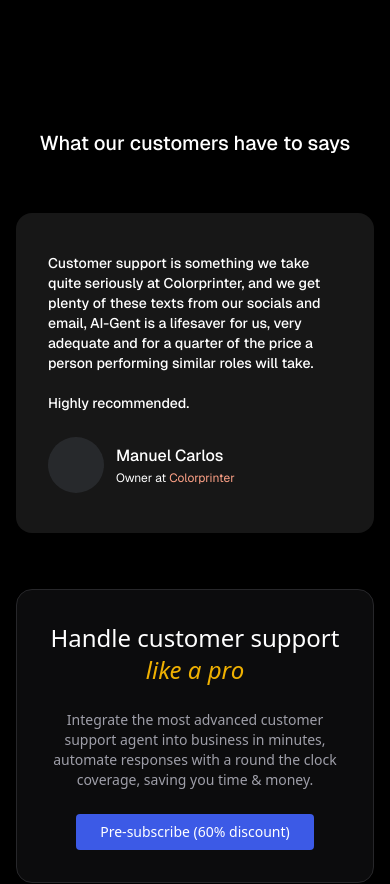
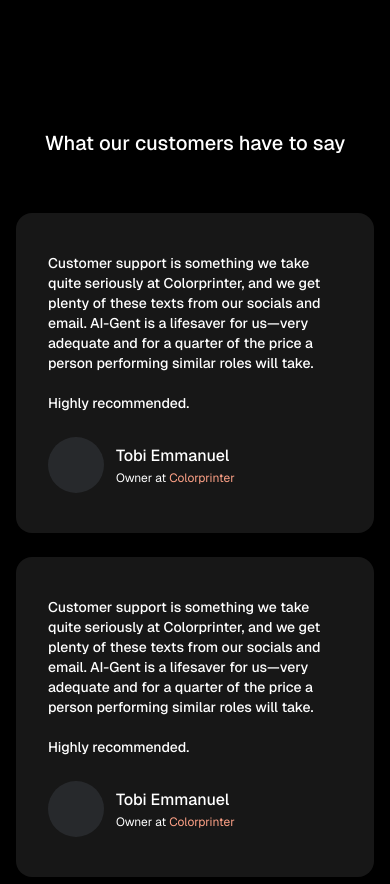
Before and after one commit to Popsabey/tessa-prelauch-webpage, a Next.js app: page / in a window 390 px wide. Shown: the part 3120-4004 px from the top of the page. Built offline with nearby package versions, Linux system fonts and the light colour scheme.

Commit message:
Update WhatOurCustSays.tsx
Re-edited the testimonial blocks to just 3, also disabled theswipper effect.

Hopefully it doesn't break on mobile

```diff
--- a/src/components/common/WhatOurCustSays.tsx
+++ b/src/components/common/WhatOurCustSays.tsx
@@ -1,59 +1,27 @@
-
 "use client"
-import { Swiper, SwiperSlide } from 'swiper/react';
-import 'swiper/css';
-import { Autoplay } from 'swiper/modules';
 
 const WhatOurCustSays = () => {
     return (
         <div className="w-full bg-black justify-center items-center flex flex-col gap-14 lg:my-24 mt-10 py-10">
-            <h1 className="font-normal xl:text-4xl lg:text-3xl md:text-3xl text-xl  font-geist-medieum mx-auto text-white text-center">
-                What our customers have to says
+            <h1 className="font-normal xl:text-4xl lg:text-3xl md:text-3xl text-xl font-geist-medieum mx-auto text-white text-center">
+                What our customers have to say
             </h1>
 
-            <div className="w-full px-4">
-                <Swiper
-                    slidesPerView={1}
-                    spaceBetween={20}
-                    autoplay={{
-                        delay: 2000,
-                        disableOnInteraction: false,
-                    }}
-                    breakpoints={{
-                        640: {
-                            slidesPerView: 1,
-                            spaceBetween: 20,
-                        },
-                        768: {
-                            slidesPerView: 2,
-                            spaceBetween: 30,
-                        },
-                        1024: {
-                            slidesPerView: 4,
-                            spaceBetween: 40,
-                        },
-                    }}
-                    modules={[Autoplay]}
-                    className="mySwiper"
-                >
-                    {[...Array(6)].map((_, index) => (
-                        <SwiperSlide key={index}>
-                            <div className="flex flex-col justify-start items-start py-10 px-8 gap-6 bg-[#171717] rounded-2xl">
+            <div className="w-full px-4 grid grid-cols-1 md:grid-cols-2 lg:grid-cols-3 gap-6">
+                {[...Array(3)].map((_, index) => (
+                    <div key={index} className="flex flex-col justify-start items-start py-10 px-8 gap-6 bg-[#171717] rounded-2xl">
                         <p className="font-medium font-geist-medieum text-sm text-[#FFFFFF]">
-                                    Customer support is something we take quite seriously at Colorprinter, and we get plenty of these texts from our socials and email, AI-Gent is a lifesaver for us, very adequate and for a quarter of the price a person performing similar roles will take. <br /> <br />Highly recommended.
+                            Customer support is something we take quite seriously at Colorprinter, and we get plenty of these texts from our socials and email. AI-Gent is a lifesaver for us—very adequate and for a quarter of the price a person performing similar roles will take. <br /> <br />Highly recommended.
                         </p>
-
                         <div className="flex-row flex gap-3 justify-center items-center">
                             <div className="w-14 h-14 rounded-full bg-gray-500/20"></div>
                             <div className="flex flex-col gap-0.5">
-                                        <h4 className="font-medium font-geist-medieum text-[16px] text-[#FFFFFF]">Manuel Carlos</h4>
+                                <h4 className="font-medium font-geist-medieum text-[16px] text-[#FFFFFF]">Tobi Emmanuel</h4>
                                 <p className="text-xs font-normal font-geist-regular text-[#FFFFFF]">Owner at <span className="text-[#FFA287]">Colorprinter</span></p>
                             </div>
                         </div>
                     </div>
-                        </SwiperSlide>
                 ))}
-                </Swiper>
             </div>
         </div>
     );
```
Lines whose indentation alone changed are shown as unchanged.
